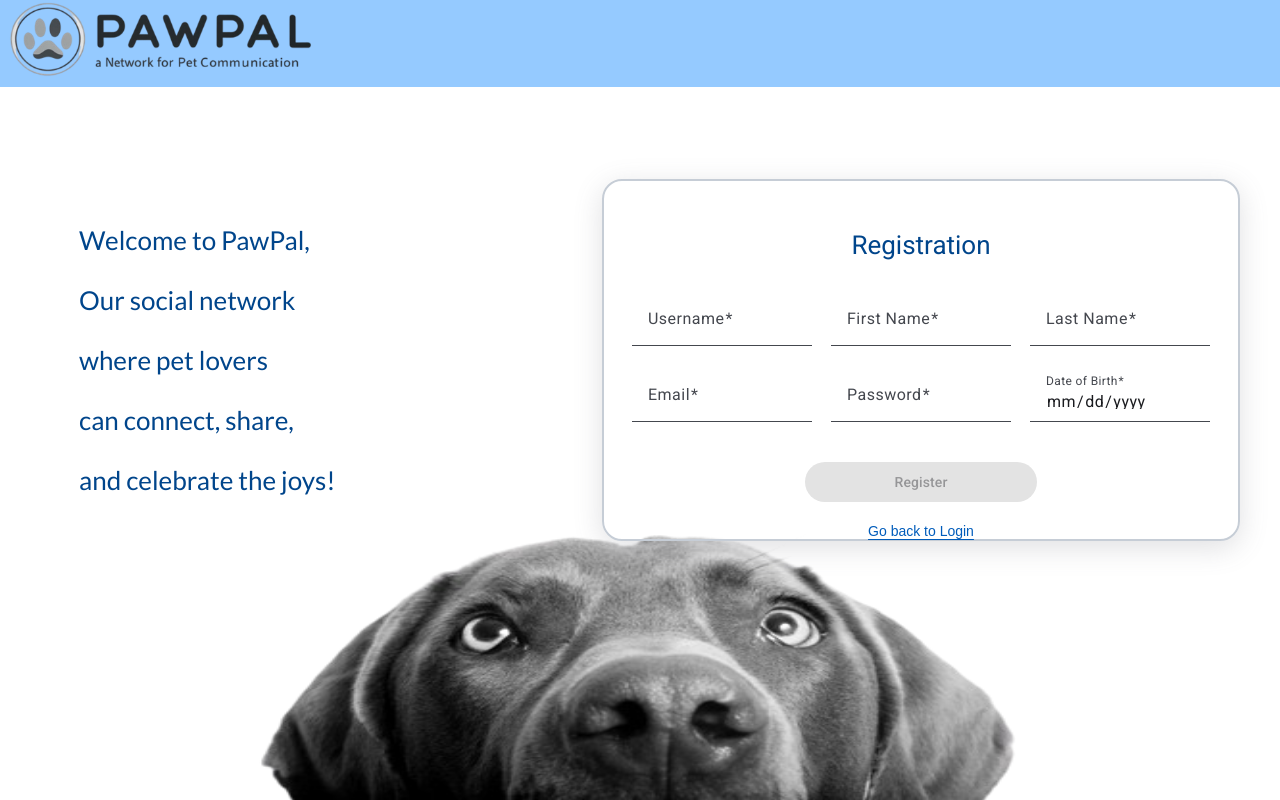
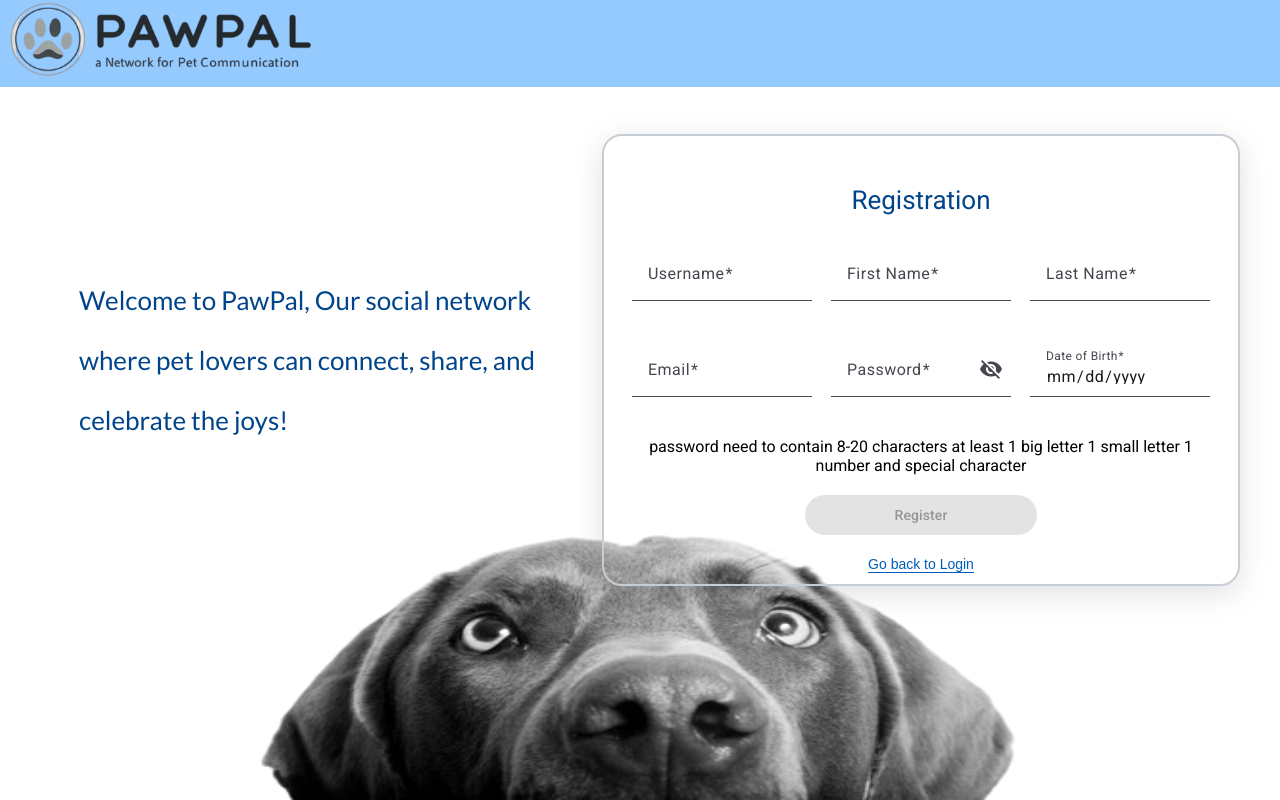
Before and after one commit to tamirbe/paw-pal-network-client, an Angular app: page /#/login in a window 1280 px wide. Both pictures are taken after typing "Sample", "Sample123" into the empty fields and a click on the button "Dont have a Account Click Here". Built offline with nearby package versions, Linux system fonts and the light colour scheme.

Commit message:
add validation + fixes

```diff
--- a/src/app/pages/main/login/login.component.html
+++ b/src/app/pages/main/login/login.component.html
@@ -4,9 +4,8 @@
 <img class="background" src="../../../../assets/images/backgroundLogin.png" alt="">
 <div class="login-container">
     <div class="sentence-wrapper">
-        <p>Welcome to PawPal,<br>Our social network<br> where pet lovers <br>can connect, share, <br>and
-            celebrate the joys!
-        </p>
+        Welcome to PawPal, Our social network where pet lovers can connect, share, and
+        celebrate the joys!
     </div>
     <!-- <app-slideshow></app-slideshow> -->
     <div class="login-box">
@@ -15,42 +14,94 @@
             <mat-form-field appearance="fill">
                 <mat-label>Username</mat-label>
                 <input matInput type="text" formControlName="username" required>
+                <mat-error *ngIf="loginForm.get('username')?.hasError('required')">
+                    Username is required
+                </mat-error>
+                <mat-error *ngIf="loginForm.get('username')?.hasError('minlength')">
+                    Username must be at least 2 characters long
+                </mat-error>
+                <mat-error *ngIf="loginForm.get('username')?.hasError('maxlength')">
+                    Username cannot be more than 20 characters long
+                </mat-error>
             </mat-form-field>
             <mat-form-field appearance="fill">
                 <mat-label>Password</mat-label>
-                <input matInput type="password" formControlName="password" required>
+                <input matInput [type]="hide ? 'password' : 'text'" formControlName="password" required />
+                <button mat-icon-button matSuffix (click)="togglePasswordVisibility()" type="button"
+                    [attr.aria-label]="'Toggle password visibility'" [attr.aria-pressed]="!hide">
+                    <mat-icon>{{ hide ? 'visibility_off' : 'visibility' }}</mat-icon>
+                </button>
+                <mat-error *ngIf="loginForm.get('password')?.hasError('required')">
+                    Password is required
+                </mat-error>
+                <mat-error *ngIf="
+                loginForm.get('password')?.hasError('minlength') ||
+                loginForm.get('password')?.hasError('maxlength') ||
+                loginForm.get('password')?.hasError('pattern')
+                  ">
+                    Password is not suitable
+                </mat-error>
             </mat-form-field>
+            <div *ngIf="loginFailed" class="error-message">Invalid username or password</div>
+            <div *ngIf="showSuccessMsg" class="showSuccessMsg">Registration was success!!</div>
             <button class="submitBtn" mat-raised-button color="primary" type="submit"
                 [disabled]="loginForm.invalid">Login</button>
-            <div *ngIf="loginFailed" class="error-message">Invalid username or password</div>
             <button class="toggleBtn" (click)="toRegister()">Dont have a Account Click Here</button>
         </form>
         <form class="registerForm" *ngIf="!isRegister" [formGroup]="registerForm" (ngSubmit)="onRegisterSubmit()">
             <div class="title">Registration</div>
             <mat-form-field appearance="fill">
                 <mat-label>Username</mat-label>
-                <input matInput formControlName="username" required>
+                <input matInput formControlName="username" required />
                 <mat-error *ngIf="registerForm.get('username')?.hasError('required')">
                     Username is required
                 </mat-error>
+                <mat-error *ngIf="registerForm.get('username')?.hasError('minlength')">
+                    Username must be at least 2 characters long
+                </mat-error>
+                <mat-error *ngIf="registerForm.get('username')?.hasError('maxlength')">
+                    Username cannot be more than 20 characters long
+                </mat-error>
             </mat-form-field>
+
             <mat-form-field appearance="fill">
                 <mat-label>First Name</mat-label>
-                <input matInput formControlName="firstName" required>
+                <input matInput formControlName="firstName" required />
                 <mat-error *ngIf="registerForm.get('firstName')?.hasError('required')">
                     First Name is required
                 </mat-error>
+                <mat-error *ngIf="registerForm.get('firstName')?.hasError('minlength')">
+                    First Name must be at least 2 characters long
+                </mat-error>
+                <mat-error *ngIf="registerForm.get('firstName')?.hasError('maxlength')">
+                    First Name cannot be more than 20 characters long
+                </mat-error>
+                <mat-error *ngIf="registerForm.get('firstName')?.hasError('pattern')">
+                    First Name cannot contain numbers or special characters
+                </mat-error>
             </mat-form-field>
+
             <mat-form-field appearance="fill">
                 <mat-label>Last Name</mat-label>
-                <input matInput formControlName="lastName" required>
+                <input matInput formControlName="lastName" required />
                 <mat-error *ngIf="registerForm.get('lastName')?.hasError('required')">
                     Last Name is required
                 </mat-error>
+                <mat-error *ngIf="registerForm.get('lastName')?.hasError('minlength')">
+                    Last Name must be at least 2 characters long
+                </mat-error>
+                <mat-error *ngIf="registerForm.get('lastName')?.hasError('maxlength')">
+                    Last Name cannot be more than 20 characters long
+                </mat-error>
+                <mat-error
+                    *ngIf="!registerForm.get('lastName')?.hasError('minlength') && !registerForm.get('lastName')?.hasError('maxlength') && registerForm.get('lastName')?.hasError('pattern')">
+                    Last Name cannot contain numbers or special characters
+                </mat-error>
             </mat-form-field>
+
             <mat-form-field appearance="fill">
                 <mat-label>Email</mat-label>
-                <input matInput formControlName="email" type="email" required>
+                <input matInput formControlName="email" type="email" required />
                 <mat-error *ngIf="registerForm.get('email')?.hasError('required')">
                     Email is required
                 </mat-error>
@@ -58,21 +109,41 @@
                     Please enter a valid email address
                 </mat-error>
             </mat-form-field>
+
             <mat-form-field appearance="fill">
                 <mat-label>Password</mat-label>
-                <input matInput formControlName="password" type="password" required>
+                <input matInput [type]="hide ? 'password' : 'text'" formControlName="password" required />
+                <button mat-icon-button matSuffix (click)="togglePasswordVisibility()" type="button"
+                    [attr.aria-label]="'Toggle password visibility'" [attr.aria-pressed]="!hide">
+                    <mat-icon>{{ hide ? 'visibility_off' : 'visibility' }}</mat-icon>
+                </button>
                 <mat-error *ngIf="registerForm.get('password')?.hasError('required')">
                     Password is required
                 </mat-error>
+                <mat-error *ngIf="
+                    registerForm.get('password')?.hasError('minlength') ||
+                    registerForm.get('password')?.hasError('maxlength') ||
+                    registerForm.get('password')?.hasError('pattern')
+                  ">
+                    Password is not suitable
+                </mat-error>
             </mat-form-field>
+
             <mat-form-field appearance="fill">
                 <mat-label>Date of Birth</mat-label>
-                <input matInput formControlName="dateOfBirth" type="date" required>
+                <input matInput formControlName="dateOfBirth" type="date" required />
                 <mat-error *ngIf="registerForm.get('dateOfBirth')?.hasError('required')">
                     Date of Birth is required
                 </mat-error>
+                <mat-error *ngIf="registerForm.get('dateOfBirth')?.hasError('dateOfBirthRange')">
+                    Date of Birth must be between 1940 and 2024
+                </mat-error>
             </mat-form-field>
-            <button class="submitBtn" mat-raised-button color="primary" type="submit" [disabled]="registerForm.invalid">Register</button>
+            <div class="password">password need to contain 8-20 characters at least 1 big letter 1 small letter 1 number
+                and special
+                character</div>
+            <button class="submitBtn" mat-raised-button color="primary" type="submit"
+                [disabled]="registerForm.invalid">Register</button>
             <div *ngIf="registrationFailed" class="error">{{ registrationErrorMessage }}
             </div>
             <button class="toggleBtn" (click)="toRegister()">Go back to Login</button>
--- a/src/app/pages/main/login/login.component.scss
+++ b/src/app/pages/main/login/login.component.scss
@@ -15,20 +15,33 @@
     align-items: center;
     height: 90vh;
     padding-right: 40px;
+    flex-direction: row;
+
+
+    @media (max-width: 1100px) {
+        flex-direction: column;
+        padding-top: 100px;
+        justify-content: flex-start;
+    }
 
     .sentence-wrapper {
         padding: 30px;
-        font-size: 48px;
+        font-size: 36px;
         line-height: 90px;
         font-family: 'Lato', sans-serif;
         color: #00458b;
-        margin-left: 40px;
+        width: 470px;
 
         @media (max-width: 1400px) {
             font-size: 26px;
             line-height: 60px;
             padding: 15px;
             margin-left: 0px;
+        }
+
+        @media (max-width: 1100px) {
+            text-align: center;
+            width: 100%;
         }
     }
 
@@ -58,7 +71,7 @@
             display: flex;
             align-items: center;
             justify-content: center;
-            height: 335px;
+            height: 385px;
             width: 700px;
             padding: 29px 28px;
             border: 2px solid #c6cdd6;
@@ -66,19 +79,28 @@
             border-radius: 20px;
             box-shadow: rgba(100, 100, 111, 0.2) 0px 7px 29px 0px;
 
+            @media (max-width: 1600px) {
+                margin-right: 100px;
+            }
+
             @media (max-width: 1400px) {
                 height: 300px;
                 width: 578px;
                 margin-right: 0px;
+                margin-right: 50px;
             }
 
             mat-form-field {
                 width: 220px;
-                margin-bottom: 10px;
+                margin-bottom: 20px;
             }
 
             .title {
                 margin-bottom: 10px;
+            }
+
+            .showSuccessMsg {
+                color: green;
             }
         }
 
@@ -89,7 +111,7 @@
             align-items: center;
             flex-wrap: wrap;
             justify-content: space-between;
-            height: 335px;
+            height: 385px;
             width: 700px;
             padding: 29px 28px;
             border: 2px solid #c6cdd6;
@@ -98,20 +120,20 @@
             box-shadow: rgba(100, 100, 111, 0.2) 0px 7px 29px 0px;
 
             @media (max-width: 1400px) {
-                height: 300px;
+                height: 390px;
                 width: 578px;
                 margin-right: 0px;
 
                 mat-form-field {
                     width: 180px;
+                    margin-bottom: 20px;
                 }
             }
+
         }
 
-        .mat-form-field {
-            width: 100%;
-            margin-bottom: 1rem;
-
+        mat-form-field {
+            margin-bottom: 20px;
         }
 
         .submitBtn {
@@ -137,7 +159,12 @@
 
         .error-message {
             color: red;
-            margin-top: 1rem;
+            margin-top: 20px;
+        }
+
+        .showSuccessMsg {
+            color: green;
+            margin-top: 20px;
         }
 
     }
@@ -146,5 +173,9 @@
         .mat-mdc-text-field-wrapper {
             background-color: transparent !important;
         }
+
+        .mat-mdc-form-field-error-wrapper {
+            padding: 0;
+        }
     }
 }
--- a/src/app/pages/main/login/login.component.ts
+++ b/src/app/pages/main/login/login.component.ts
@@ -2,6 +2,7 @@ import { Component, OnInit } from '@angular/core';
 import { AuthService } from '../../../auth.service';
 import { FormBuilder, FormGroup, Validators } from '@angular/forms';
 import { Router } from '@angular/router';
+import { AbstractControl, ValidationErrors, ValidatorFn } from '@angular/forms';
 
 @Component({
   selector: 'app-login',
@@ -15,31 +16,56 @@ export class LoginComponent implements OnInit {
   isRegister: boolean = true;
   registrationFailed: boolean = false;
   registrationErrorMessage: string = '';
+  hide = true;
+  showSuccessMsg = false;
 
   constructor(private authService: AuthService, private fb: FormBuilder, private router: Router) { }
 
   ngOnInit(): void {
     this.loginForm = this.fb.group({
-      username: ['', Validators.required],
+      username: ['', [Validators.required, Validators.minLength(2), Validators.maxLength(20)]],
       password: ['', [
         Validators.required,
         Validators.minLength(8), Validators.maxLength(20),
-        Validators.pattern('^(?=.*[a-z])(?=.*[A-Z])(?=.*\\d)(?=.*[!@#$%^&*])[A-Za-z\\d!@#$%^&*].{8,}$')
+        Validators.pattern(
+          '^(?=.*[a-z])(?=.*[A-Z])(?=.*\\d)(?=.*[!@#$%^&*])[A-Za-z\\d!@#$%^&*].{8,}$'
+        )
       ]],
     });
     this.registerForm = this.fb.group({
-      username: ['', Validators.required],
-      password: ['', [
-        Validators.required,
-        Validators.minLength(8), Validators.maxLength(20),
-        Validators.pattern('^(?=.*[a-z])(?=.*[A-Z])(?=.*\\d)(?=.*[!@#$%^&*])[A-Za-z\\d!@#$%^&*].{8,}$')
-      ]],
-      firstName: ['', Validators.required],
-      lastName: ['', Validators.required],
+      username: ['', [Validators.required, Validators.minLength(2), Validators.maxLength(20)]],
+      password: [
+        '',
+        [
+          Validators.required,
+          Validators.minLength(8),
+          Validators.maxLength(20),
+          Validators.pattern(
+            '^(?=.*[a-z])(?=.*[A-Z])(?=.*\\d)(?=.*[!@#$%^&*])[A-Za-z\\d!@#$%^&*].{8,}$'
+          ),
+        ],
+      ],
+      firstName: ['', [Validators.required, Validators.minLength(2), Validators.maxLength(20), Validators.pattern('^[A-Za-z]+$')]],
+      lastName: ['', [Validators.required, Validators.minLength(2), Validators.maxLength(20), Validators.pattern('^[A-Za-z]+$')]],
       email: ['', [Validators.required, Validators.email]],
-      dateOfBirth: ['', Validators.required],
+      dateOfBirth: ['', [Validators.required, this.dateOfBirthValidator(1940, 2024)]],
     });
 
+  }
+
+  dateOfBirthValidator(minYear: number, maxYear: number): ValidatorFn {
+    return (control: AbstractControl): ValidationErrors | null => {
+      const dateOfBirth = new Date(control.value);
+      const year = dateOfBirth.getFullYear();
+      if (year < minYear || year > maxYear) {
+        return { dateOfBirthRange: true };
+      }
+      return null;
+    };
+  }
+
+  togglePasswordVisibility(): void {
+    this.hide = !this.hide;
   }
 
   toRegister() {
@@ -66,8 +92,13 @@ export class LoginComponent implements OnInit {
         if (response !== 'User registered') {
           this.registrationFailed = true;
           this.registrationErrorMessage = response;
+          this.showSuccessMsg = false;
         } else {
           this.toRegister(); // Switch back to login view after successful registration
+          this.showSuccessMsg = true;
+          setTimeout(() => {
+            this.showSuccessMsg = false;
+          }, 5000);
         }
       });
     }
--- a/src/app/pages/main/main.module.ts
+++ b/src/app/pages/main/main.module.ts
@@ -23,6 +23,7 @@ import { LocationStrategy, HashLocationStrategy } from '@angular/common'; //addd
 import { UserService } from './profile/userService';
 import { RouterModule } from '@angular/router'; // add
 import { SearchResultsComponent } from './search-results/search-results.component'; // add
+import { MatIconModule } from '@angular/material/icon';
 
 
 
@@ -47,8 +48,8 @@ import { SearchResultsComponent } from './search-results/search-results.componen
         MatCheckboxModule,
         CommonModule,
         MatButtonModule, MatCardModule, MatToolbarModule,
-        RouterModule // add
-
+        RouterModule, // add
+        MatIconModule
     ],
     providers: [
         UserService,
```
